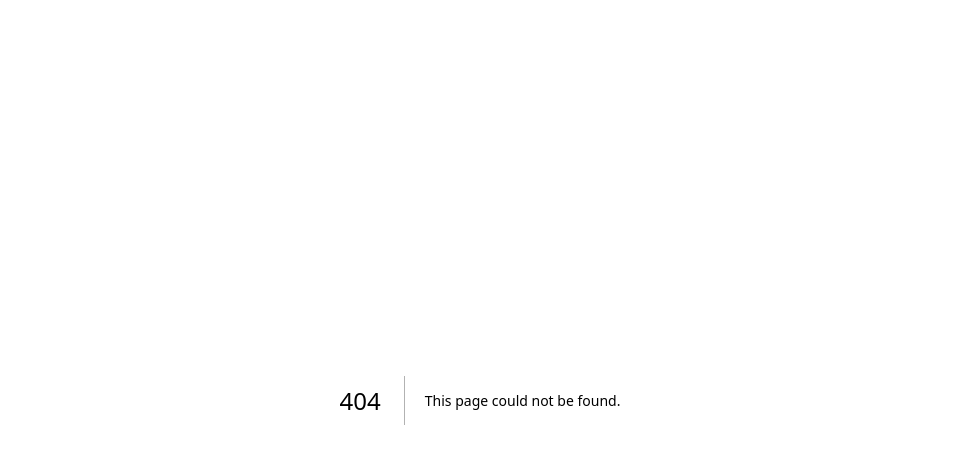
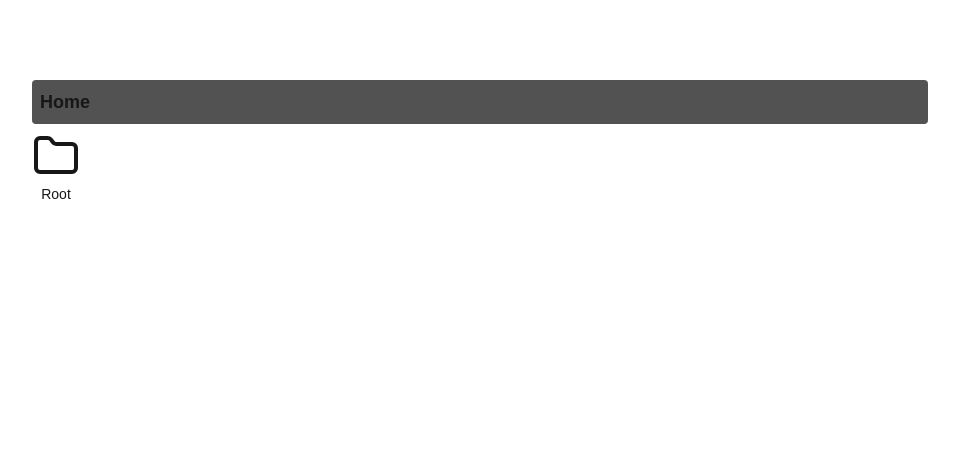
Before and after one commit to harshith-ashvi/react-machine-coding, a Next.js app: page /file-explorer in a window 1280 px wide. Before the commit this address had no page. Shown: the top 464 px of the page, without its empty margins (160-1119 px from the left). Built offline with nearby package versions, Linux system fonts and the light colour scheme.

Commit message:
add file explorer components with breadcrumb

```diff
--- /dev/null
+++ b/src/app/file-explorer/breadcrumb.tsx
@@ -0,0 +1,28 @@
+import { ChevronRight } from "lucide-react";
+
+interface BreadCrumbProps {
+  folderPath: { id: number; name: string }[];
+  updateFolderPath: (folder: { id: number; name: string }) => void;
+}
+
+const Breadcrumb = ({ folderPath, updateFolderPath }: BreadCrumbProps) => {
+  return (
+    <div className="w-full p-2 rounded bg-neutral-600">
+      <div className="flex items-center">
+        {folderPath.map((folder, i) => (
+          <div key={folder.id} className="flex items-center gap-2">
+            <p
+              className="font-bold text-lg cursor-pointer hover:underline"
+              onClick={() => updateFolderPath(folder)}
+            >
+              {folder.name}
+            </p>
+            {folderPath.length - 1 > i && <ChevronRight />}
+          </div>
+        ))}
+      </div>
+    </div>
+  );
+};
+
+export default Breadcrumb;
--- /dev/null
+++ b/src/app/file-explorer/file-list.tsx
@@ -0,0 +1,39 @@
+import { File, Folder } from "lucide-react";
+import { FolderType } from "./page";
+
+interface FileListProps {
+  fileList: FolderType[];
+  handleFolderNavigation: (folder: FolderType) => void;
+}
+
+const FileList = ({ fileList, handleFolderNavigation }: FileListProps) => {
+  return (
+    <div className="pt-2">
+      <div className="flex items-center gap-2 flex-wrap">
+        {fileList.length ? (
+          <>
+            {fileList.map((file) => {
+              return (
+                <div key={file.id} className="flex flex-col items-center gap-1">
+                  {file.type === "file" ? (
+                    <File className="size-12" />
+                  ) : (
+                    <Folder
+                      className="cursor-pointer size-12"
+                      onClick={() => handleFolderNavigation(file)}
+                    />
+                  )}
+                  <p className="font-medium text-sm">{file.name}</p>
+                </div>
+              );
+            })}
+          </>
+        ) : (
+          <h4 className="font-bold text-lg">No Files</h4>
+        )}
+      </div>
+    </div>
+  );
+};
+
+export default FileList;
--- /dev/null
+++ b/src/app/file-explorer/page.tsx
@@ -0,0 +1,67 @@
+"use client";
+
+import { useMemo, useState } from "react";
+import Breadcrumb from "./breadcrumb";
+import FileList from "./file-list";
+
+export type FolderType = {
+  id: number;
+  name: string;
+  type: "file" | "folder";
+  parentId: null | number;
+};
+
+const folders: FolderType[] = [
+  { id: 1, name: "Home", type: "folder", parentId: null },
+  { id: 2, name: "Root", type: "folder", parentId: 1 },
+  { id: 3, name: "Folder 1", type: "folder", parentId: 2 },
+  { id: 4, name: "Folder 2", type: "folder", parentId: 2 },
+  { id: 5, name: "File 1", type: "file", parentId: 2 },
+  { id: 6, name: "PDF 1", type: "file", parentId: 3 },
+  { id: 7, name: "Video 1", type: "file", parentId: 3 },
+  { id: 8, name: "File 2-1", type: "file", parentId: 4 },
+  { id: 9, name: "File 2-2", type: "file", parentId: 4 },
+  { id: 10, name: "Folder 2-1", type: "folder", parentId: 4 },
+];
+
+const FileExplorer = () => {
+  const [currentFolder, setCurrentFolder] = useState(1);
+  const [folderPath, setFolderPath] = useState<{ id: number; name: string }[]>([
+    { id: 1, name: "Home" },
+  ]);
+
+  const filesList = useMemo(() => {
+    return folders.filter((file) => file.parentId === currentFolder);
+  }, [currentFolder]);
+
+  const updateFolderPath = (folder: { id: number; name: string }) => {
+    setCurrentFolder(folder.id);
+    setFolderPath((prev) => {
+      const foldersList = [];
+      for (let i = 0; i < prev.length - 1; i++) {
+        foldersList.push(prev[i]);
+        if (prev[i].id === folder.id) {
+          break;
+        }
+      }
+      return foldersList;
+    });
+  };
+
+  const handleFolderNavigation = (folder: FolderType) => {
+    setCurrentFolder(folder.id);
+    setFolderPath((prev) => [...prev, { id: folder.id, name: folder.name }]);
+  };
+
+  return (
+    <div className="max-w-4xl mx-auto h-screen pt-20">
+      <Breadcrumb folderPath={folderPath} updateFolderPath={updateFolderPath} />
+      <FileList
+        fileList={filesList}
+        handleFolderNavigation={handleFolderNavigation}
+      />
+    </div>
+  );
+};
+
+export default FileExplorer;
```
